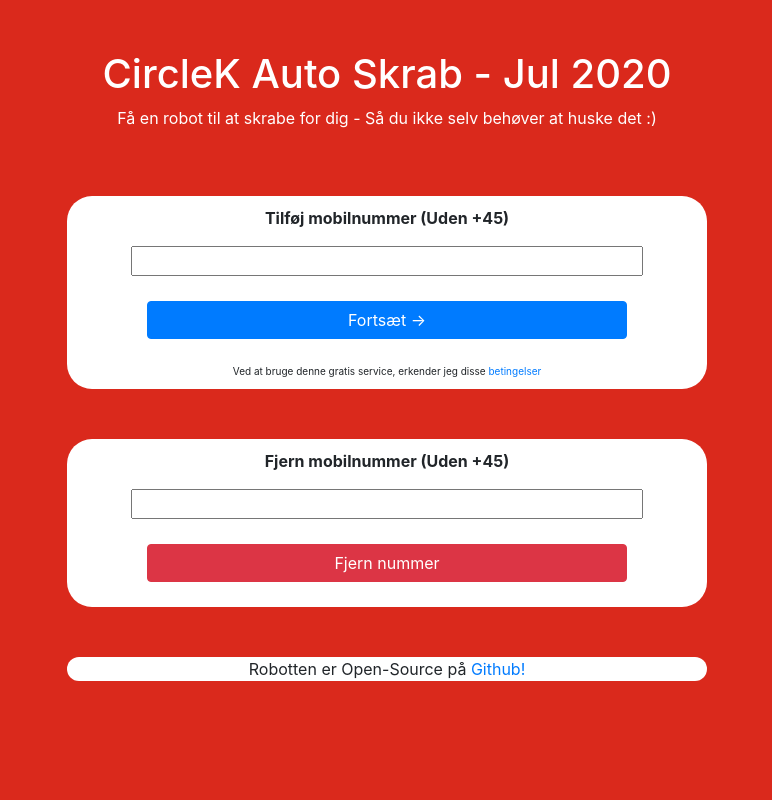
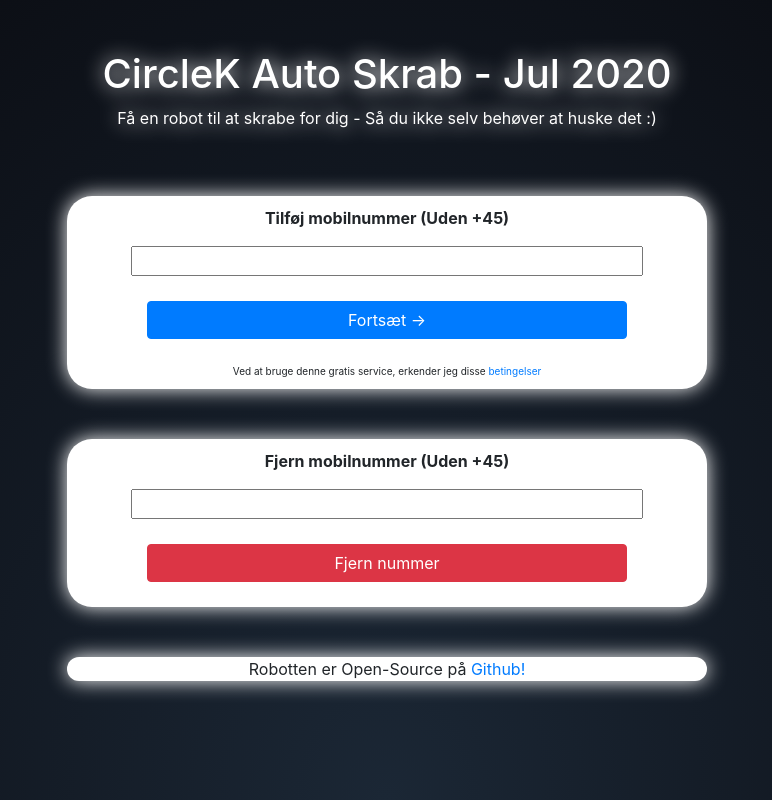
Before and after one commit to HLVM04/CircleKAutoSkrab, a Flask app: page / in a window 1280 px wide. Shown: the whole page, without its empty margins (253-1025 px from the left). Run offline with Flask 2, Linux system fonts and the light colour scheme; some libraries are stand-ins or nearby versions.

Commit message:
Updated website design :)

```diff
--- a/templates/main.html
+++ b/templates/main.html
@@ -3,6 +3,7 @@
     <title>Automatisk Skrab CircleK</title>
     <meta name="description" content="Få en robot til at skrabe CircleK skrab for dig, så du ikke selv behøver!">
     <meta name="viewport" content="width=device-width,initial-scale=1"/>
+    <script src="https://code.iconify.design/1/1.0.7/iconify.min.js"></script>
     <link rel="stylesheet" href="https://cdn.jsdelivr.net/npm/bootstrap@4.5.3/dist/css/bootstrap.min.css" integrity="sha384-TX8t27EcRE3e/ihU7zmQxVncDAy5uIKz4rEkgIXeMed4M0jlfIDPvg6uqKI2xXr2" crossorigin="anonymous">
     <script src="https://ajax.googleapis.com/ajax/libs/jquery/3.5.1/jquery.min.js"></script>
     <script type="text/javascript">
@@ -74,6 +75,7 @@
             text-align: center;
             border-radius: 25px;
             background-color: white;
+            z-index: 10px;
         }
         .input {
             text-align: center;
@@ -85,10 +87,21 @@
                 width: 50%;
             }
         }
+
+        body {
+            height: 100vh;
+            background: radial-gradient(ellipse at bottom, #1b2735 0%, #090a0f 100%);
+            overflow: hidden;
+            filter: drop-shadow(0 0 10px white);
+        }
+
+        .background-container {
+            z-index: -10px;
+        }
     </style>
 </head>
 
-<body style="background-color: #da291c;">
+<body>
     <h1 style="color: white; padding-top: 50px; text-align: center;">CircleK Auto Skrab - Jul 2020</h1>
     <p style="text-align: center; padding-bottom: 50px; color: white;">Få en robot til at skrabe for dig - Så du ikke selv behøver at huske det :)</p>
 
@@ -111,6 +124,6 @@
     </div>
 
     <div class="box" style="margin-top: 50px;">
-        <p>Robotten er Open-Source på <a href="https://github.com/HLVM04/CircleKAutoSkrab">Github!</a> </p>
+        <p>Robotten er Open-Source på <a href="https://github.com/HLVM04/CircleKAutoSkrab">Github!</a> <span class="iconify" data-icon="logos-github-icon" data-inline="false"></span></p>
     </div>
 </body>
```
